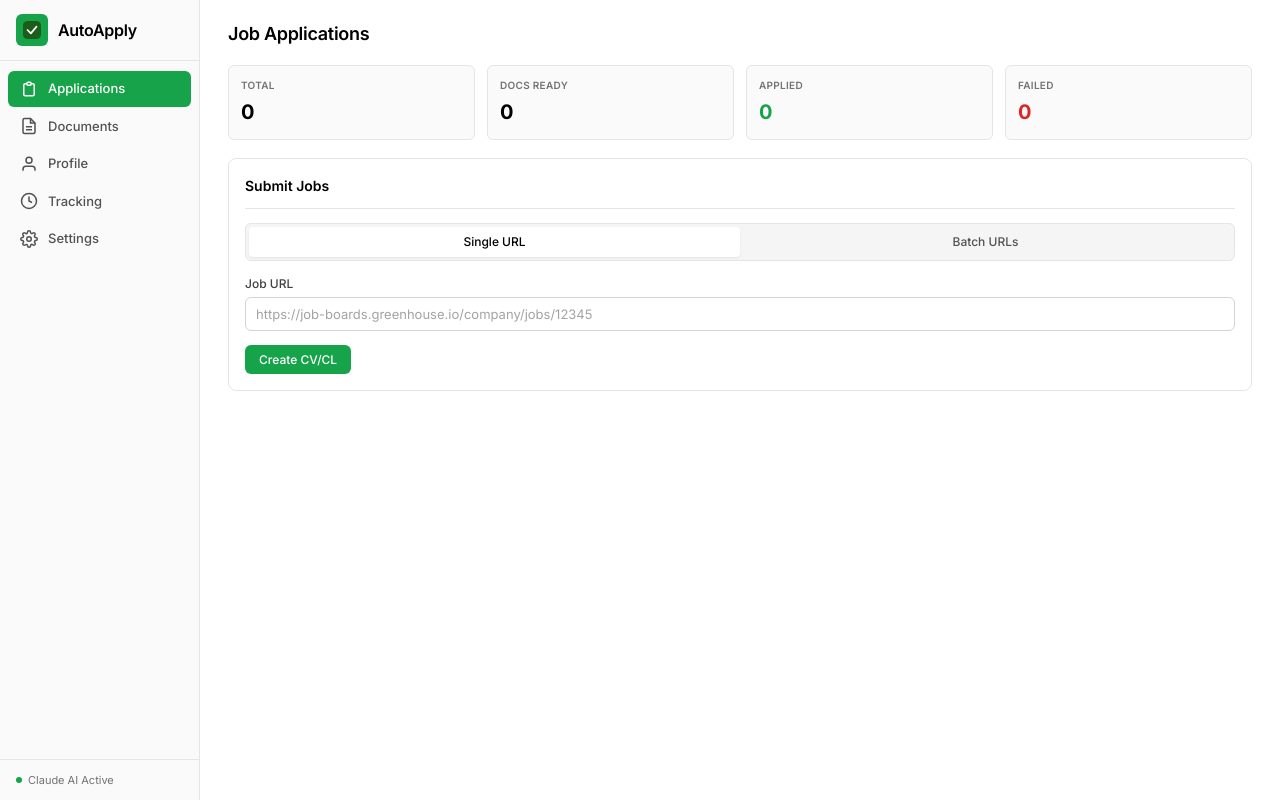
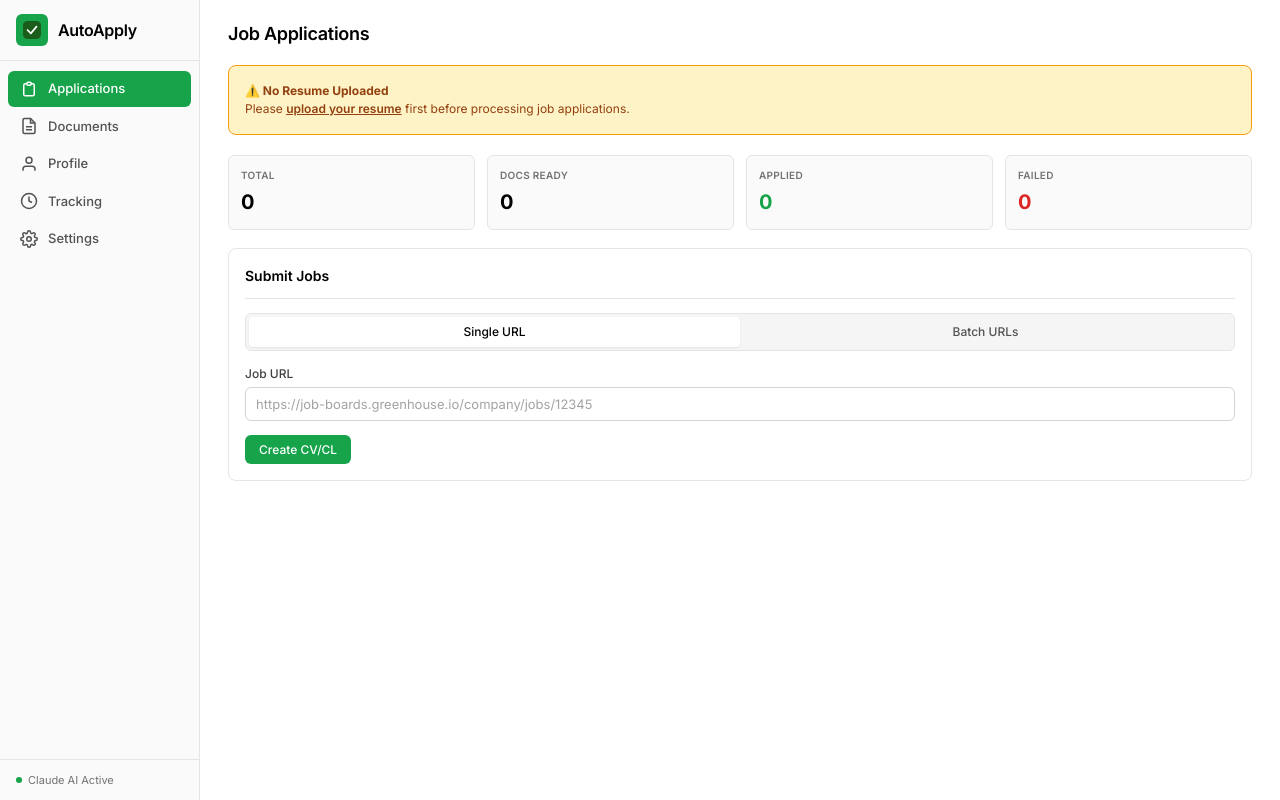
Before and after one commit to schundu009/aiapply, a Flask app: page / in a window 1280 px wide. Run offline with Flask 3, Linux system fonts and the light colour scheme.

Commit message:
Add Eightfold ATS support and improve resume validation UX
- Add EIGHTFOLD to ATSPlatform enum and ATS_PATTERNS detection
- Add /api/documents/status endpoint for checking resume upload status
- Add pre-flight resume check before processing jobs
- Show warning banner when no resume is uploaded
- Better error messaging to guide users to upload resume first

Co-Authored-By: Claude Opus 4.5 <noreply@anthropic.com>

```diff
--- a/app.py
+++ b/app.py
@@ -580,6 +580,19 @@ def documents():
                          cover_letters=cover_letters,
                          default_resume=default_resume_filename,
                          active_page='documents')
+
+
+@app.route('/api/documents/status')
+def documents_status():
+    """API endpoint to check document upload status."""
+    resume_ready = bool(get_resume_text())
+    return jsonify({
+        'resume_uploaded': bool(uploaded_resumes),
+        'resume_ready': resume_ready,
+        'default_resume': default_resume_filename,
+        'resume_count': len(uploaded_resumes),
+        'cover_letter_count': len(uploaded_cover_letters)
+    })
 
 
 @app.route('/profile')
--- a/src/job_fetcher.py
+++ b/src/job_fetcher.py
@@ -14,6 +14,7 @@ class JobFetcher:
         ATSPlatform.LEVER: [r"lever\.co", r"jobs\.lever\.co"],
         ATSPlatform.WORKDAY: [r"myworkdayjobs\.com", r"\.wd\d+\.myworkdayjobs\.com", r"workday\.com"],
         ATSPlatform.ASHBY: [r"ashbyhq\.com", r"jobs\.ashbyhq\.com"],
+        ATSPlatform.EIGHTFOLD: [r"eightfold\.ai", r"\.eightfold\.ai"],
         ATSPlatform.ICIMS: [r"icims\.com", r"jobs\.icims\.com", r"careers-.*\.icims\.com"],
         ATSPlatform.TALEO: [r"taleo\.net", r"taleo\.com", r"oracle.*taleo"],
         ATSPlatform.SMARTRECRUITERS: [r"smartrecruiters\.com", r"jobs\.smartrecruiters\.com"],
--- a/src/models.py
+++ b/src/models.py
@@ -17,6 +17,7 @@ class ATSPlatform(str, Enum):
     BAMBOOHR = "bamboohr"
     BREEZYHR = "breezyhr"
     JAZZ = "jazz"
+    EIGHTFOLD = "eightfold"
     UNKNOWN = "unknown"
 
 class JobDescription(BaseModel):
--- a/templates/index.html
+++ b/templates/index.html
@@ -3,6 +3,11 @@
 {% block content %}
 <div class="page-header">
     <h2>Job Applications</h2>
+</div>
+
+<div id="resume-warning" class="alert alert-warning" style="display: none; margin-bottom: 20px; padding: 16px; background: #fef3c7; border: 1px solid #f59e0b; border-radius: 8px; color: #92400e;">
+    <strong>⚠️ No Resume Uploaded</strong><br>
+    Please <a href="/documents" style="color: #92400e; font-weight: 600; text-decoration: underline;">upload your resume</a> first before processing job applications.
 </div>
 
 <div class="stats-grid">
@@ -72,7 +77,18 @@
 {% endblock %}
 
 {% block scripts %}
-document.addEventListener('DOMContentLoaded', function() {
+document.addEventListener('DOMContentLoaded', async function() {
+    // Check resume status and show warning if needed
+    try {
+        const docStatus = await fetch('/api/documents/status').then(r => r.json());
+        const warning = document.getElementById('resume-warning');
+        if (!docStatus.resume_ready && warning) {
+            warning.style.display = 'block';
+        }
+    } catch (e) {
+        console.error('Failed to check document status:', e);
+    }
+
     const modeRadios = document.querySelectorAll('input[name="input_mode"]');
     const singleInput = document.getElementById('single-input');
     const batchInput = document.getElementById('batch-input');
@@ -124,6 +140,17 @@ document.addEventListener('DOMContentLoaded', function() {
         if (urls.length === 0) {
             alert('Please enter at least one job URL');
             return;
+        }
+
+        // Check if resume is uploaded before processing
+        try {
+            const docStatus = await fetch('/api/documents/status').then(r => r.json());
+            if (!docStatus.resume_ready) {
+                alert('⚠️ Please upload a resume first!\n\nGo to Documents → Upload Resume before processing jobs.');
+                return;
+            }
+        } catch (e) {
+            console.error('Failed to check document status:', e);
         }
 
         submitBtn.disabled = true;
```
